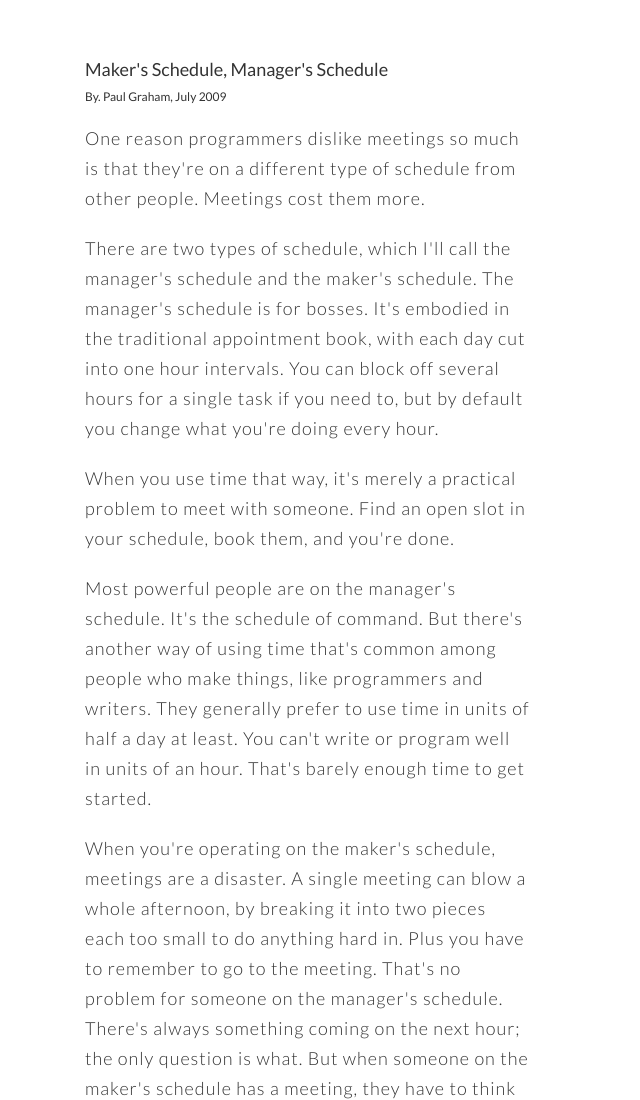
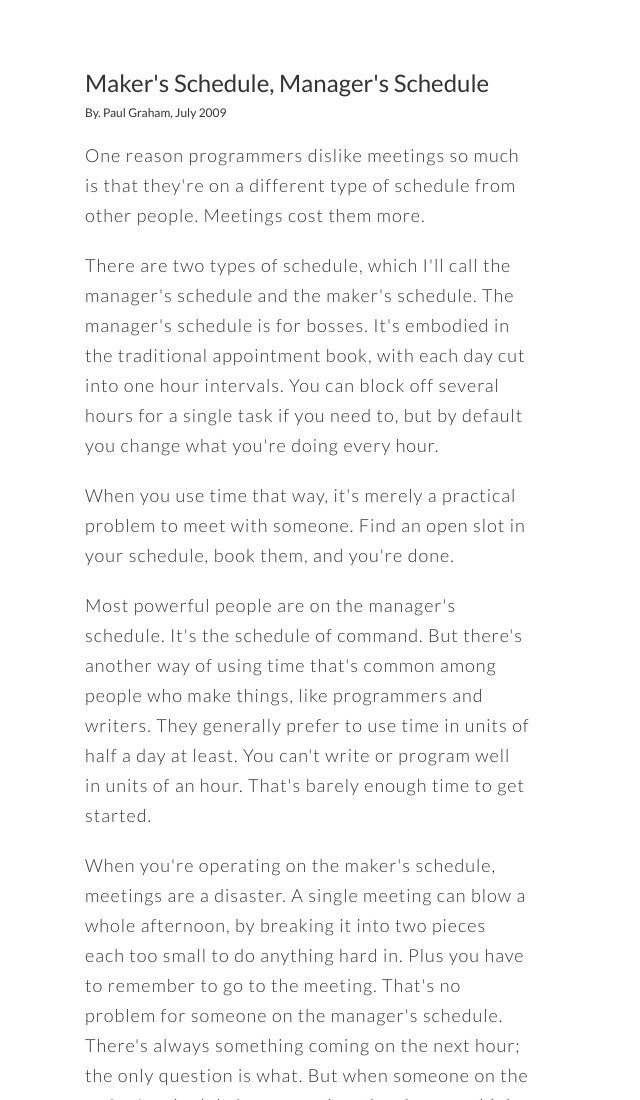
Before and after one commit to denzildoyle/scroll-distance, a plain HTML site: page index.html in a window 1280 px wide. Shown: the top 1100 px of the page, without its empty margins (0-640 px from the left). Drawn offline with Linux system fonts and the light colour scheme.

Commit message:
Change h4 tag to h3 tag

```diff
--- a/index.html
+++ b/index.html
@@ -42,7 +42,7 @@
   	<body>
 	  	<div class="main container">
 	  		<div class="col-md-5">
-	  			<h4>Maker's Schedule, Manager's Schedule </h4>
+	  			<h3>Maker's Schedule, Manager's Schedule </h3>
 				<h6>By. Paul Graham, July 2009</h6>
 	  			<p>One reason programmers dislike meetings so much is that they're on a different type of schedule from other people. Meetings cost them more.</p>
 	  			<p>There are two types of schedule, which I'll call the manager's schedule and the maker's schedule. The manager's schedule is for bosses. It's embodied in the traditional appointment book, with each day cut into one hour intervals. You can block off several hours for a single task if you need to, but by default you change what you're doing every hour.</p>
```
